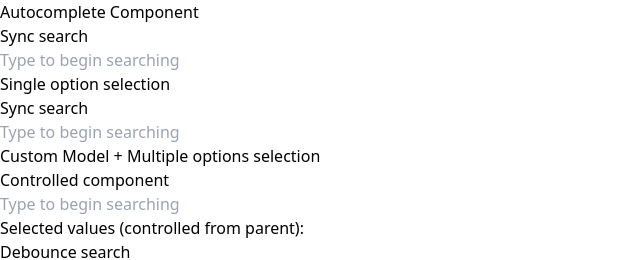
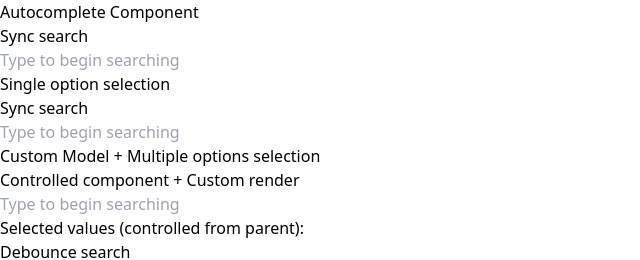
Before and after one commit to hwennnn/autocomplete, a React (Vite) app: page / in a window 1280 px wide. Shown: the top 260 px of the page, without its empty margins (0-640 px from the left). Built offline with nearby package versions, Linux system fonts and the light colour scheme.

Commit message:
add more dummy data and fix onRender prop

```diff
--- a/src/App.tsx
+++ b/src/App.tsx
@@ -69,7 +69,7 @@ const ControlledAutoComplete = () => {
   // Note: Both value and onChange are required for controlled component
   return (
     <Autocomplete
-      label="Controlled component"
+      label="Controlled component + Custom render"
       options={fruitOptions}
       value={value}
       multiple={true}
@@ -77,6 +77,15 @@ const ControlledAutoComplete = () => {
       description={
         "Selected values (controlled from parent): " + value.join(", ")
       }
+      renderOption={(option, isSelected, onSelect) => {
+        return (
+          <div className="p-2 hover:bg-slate-300" onClick={onSelect}>
+            {option}
+
+            {isSelected ? " (Selected)" : ""}
+          </div>
+        );
+      }}
     />
   );
 };
--- a/src/components/Autocomplete.tsx
+++ b/src/components/Autocomplete.tsx
@@ -43,7 +43,6 @@ type AutocompleteProps<T extends OptionType> = (
   placeholder?: string;
   renderOption?: (
     option: T,
-    isActive: boolean,
     isSelected: boolean,
     onSelect: () => void
   ) => JSX.Element;
@@ -281,7 +280,6 @@ const Autocomplete = <T extends OptionType>({
 
               <div className="max-h-72 flex flex-col">
                 {filteredOptions.map((item, index) => {
-                  const isActive = activeIndex === index;
                   const isItemSelected = isSelected(item);
 
                   const onSelect = () => {
@@ -294,7 +292,7 @@ const Autocomplete = <T extends OptionType>({
                   };
 
                   return renderOption ? (
-                    renderOption(item, isActive, isItemSelected, onSelect)
+                    renderOption(item, isItemSelected, onSelect)
                   ) : (
                     <OptionItem
                       {...getItemProps({
@@ -304,7 +302,6 @@ const Autocomplete = <T extends OptionType>({
                         onClick: onSelect,
                       })}
                       key={index}
-                      isActive={isActive}
                       isMultiple={multiple}
                       isSelected={isItemSelected}
                     >
--- a/src/components/OptionItem.tsx
+++ b/src/components/OptionItem.tsx
@@ -2,7 +2,6 @@ import { forwardRef, useId } from "react";
 
 interface ItemProps {
   children: React.ReactNode;
-  isActive: boolean;
   isSelected: boolean;
   isMultiple?: boolean;
 }
@@ -10,21 +9,18 @@ interface ItemProps {
 const OptionItem = forwardRef<
   HTMLDivElement,
   ItemProps & React.HTMLProps<HTMLDivElement>
->(({ children, isActive, isMultiple, isSelected, ...rest }, ref) => {
+>(({ children, isMultiple, isSelected, ...rest }, ref) => {
   const id = useId();
 
   return (
     <div
       ref={ref}
       role="option"
-      aria-selected={isActive}
+      aria-selected={isSelected}
       {...rest}
-      className="flex-row justify-between flex items-center text-sm gap-2"
+      className="flex-row justify-between flex items-center text-sm gap-2 hover:bg-slate-300 p-2 cursor-default"
       style={{
         ...rest.style,
-        background: isActive ? "lightblue" : "none",
-        padding: 6,
-        cursor: "default",
       }}
     >
       {children}
--- a/src/data.ts
+++ b/src/data.ts
@@ -15,6 +15,40 @@ export const countryOptions: Country[] = [
   { label: "Japan", name: "Japan", value: "jp" },
   { label: "United Kingdom", name: "UK", value: "uk" },
   { label: "United States", name: "USA", value: "us" },
+  { label: "Argentina", name: "Argentina", value: "ar" },
+  { label: "Spain", name: "Spain", value: "es" },
+  { label: "Italy", name: "Italy", value: "it" },
+  { label: "Mexico", name: "Mexico", value: "mx" },
+  { label: "South Korea", name: "South Korea", value: "kr" },
+  { label: "Russia", name: "Russia", value: "ru" },
+  { label: "Netherlands", name: "Netherlands", value: "nl" },
+  { label: "Switzerland", name: "Switzerland", value: "ch" },
+  { label: "Sweden", name: "Sweden", value: "se" },
+  { label: "New Zealand", name: "New Zealand", value: "nz" },
+  { label: "Norway", name: "Norway", value: "no" },
+  { label: "Denmark", name: "Denmark", value: "dk" },
+  { label: "Portugal", name: "Portugal", value: "pt" },
+  { label: "Belgium", name: "Belgium", value: "be" },
+  { label: "Austria", name: "Austria", value: "at" },
+  { label: "Greece", name: "Greece", value: "gr" },
+  { label: "Turkey", name: "Turkey", value: "tr" },
+  { label: "Singapore", name: "Singapore", value: "sg" },
+  { label: "Hong Kong", name: "Hong Kong", value: "hk" },
+  { label: "Thailand", name: "Thailand", value: "th" },
+  { label: "Vietnam", name: "Vietnam", value: "vn" },
+  { label: "Malaysia", name: "Malaysia", value: "my" },
+  { label: "Philippines", name: "Philippines", value: "ph" },
+  { label: "Indonesia", name: "Indonesia", value: "id" },
+  { label: "Saudi Arabia", name: "Saudi Arabia", value: "sa" },
+  { label: "United Arab Emirates", name: "UAE", value: "ae" },
+  { label: "South Africa", name: "South Africa", value: "za" },
+  { label: "Egypt", name: "Egypt", value: "eg" },
+  { label: "Morocco", name: "Morocco", value: "ma" },
+  { label: "Kenya", name: "Kenya", value: "ke" },
+  { label: "Nigeria", name: "Nigeria", value: "ng" },
+  { label: "Ghana", name: "Ghana", value: "gh" },
+  { label: "Peru", name: "Peru", value: "pe" },
+  { label: "Chile", name: "Chile", value: "cl" },
 ];
 
 export const fruitOptions: string[] = [
@@ -53,4 +87,21 @@ export const fruitOptions: string[] = [
   "Xigua (Chinese watermelon)",
   "Yuzu",
   "Zucchini",
+  "Apricot",
+  "Blackberry",
+  "Coconut",
+  "Cranberry",
+  "Durian",
+  "Elderberry",
+  "Figs",
+  "Gooseberry",
+  "Grapefruit",
+  "Huckleberry",
+  "Jujube",
+  "Mulberry",
+  "Peach",
+  "Plum",
+  "Pomegranate",
+  "Rutabaga",
+  "Soursop",
 ];
```
Also changed, not shown: 2 other files (tests, documents, lock files or other folders).
